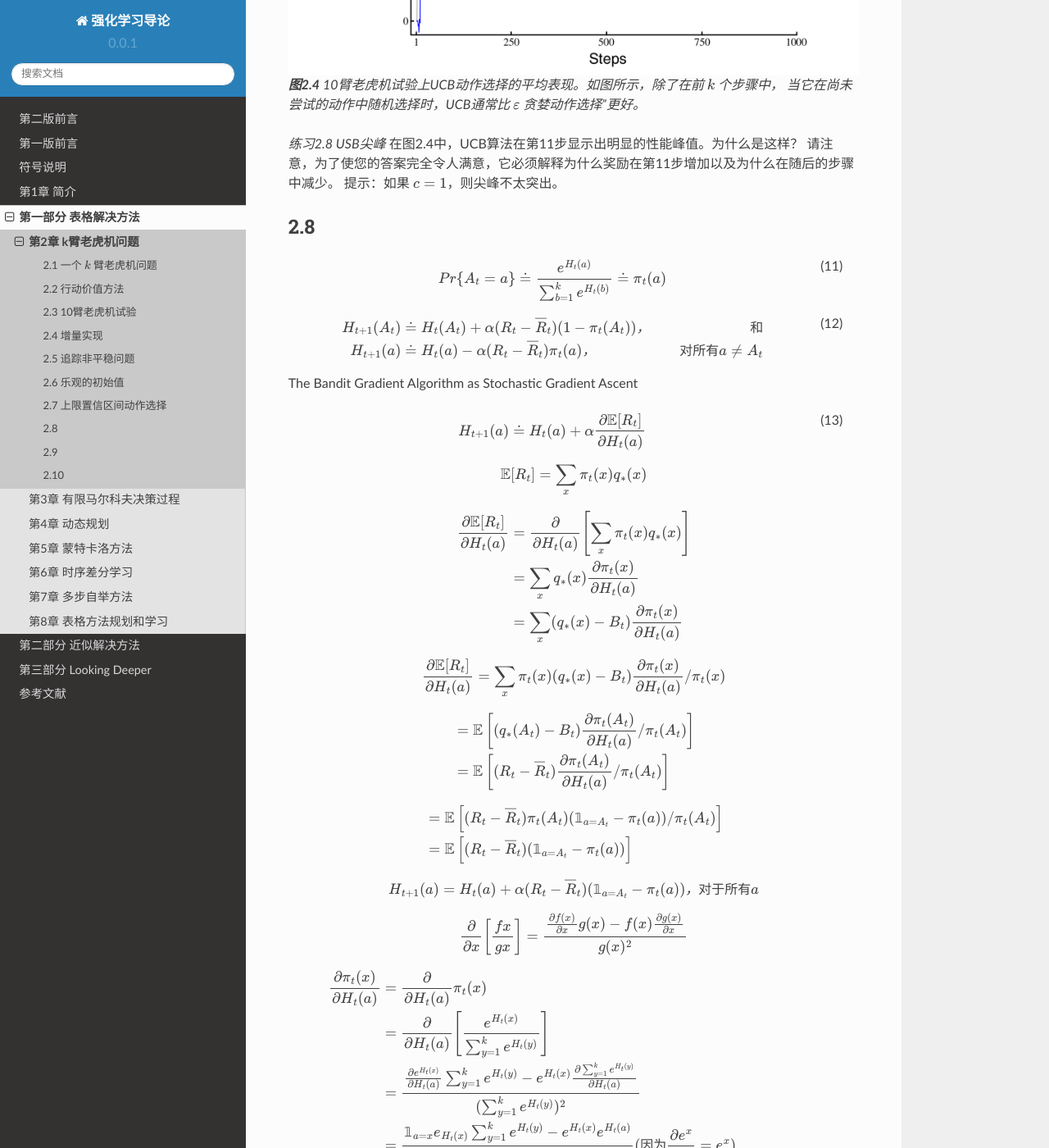
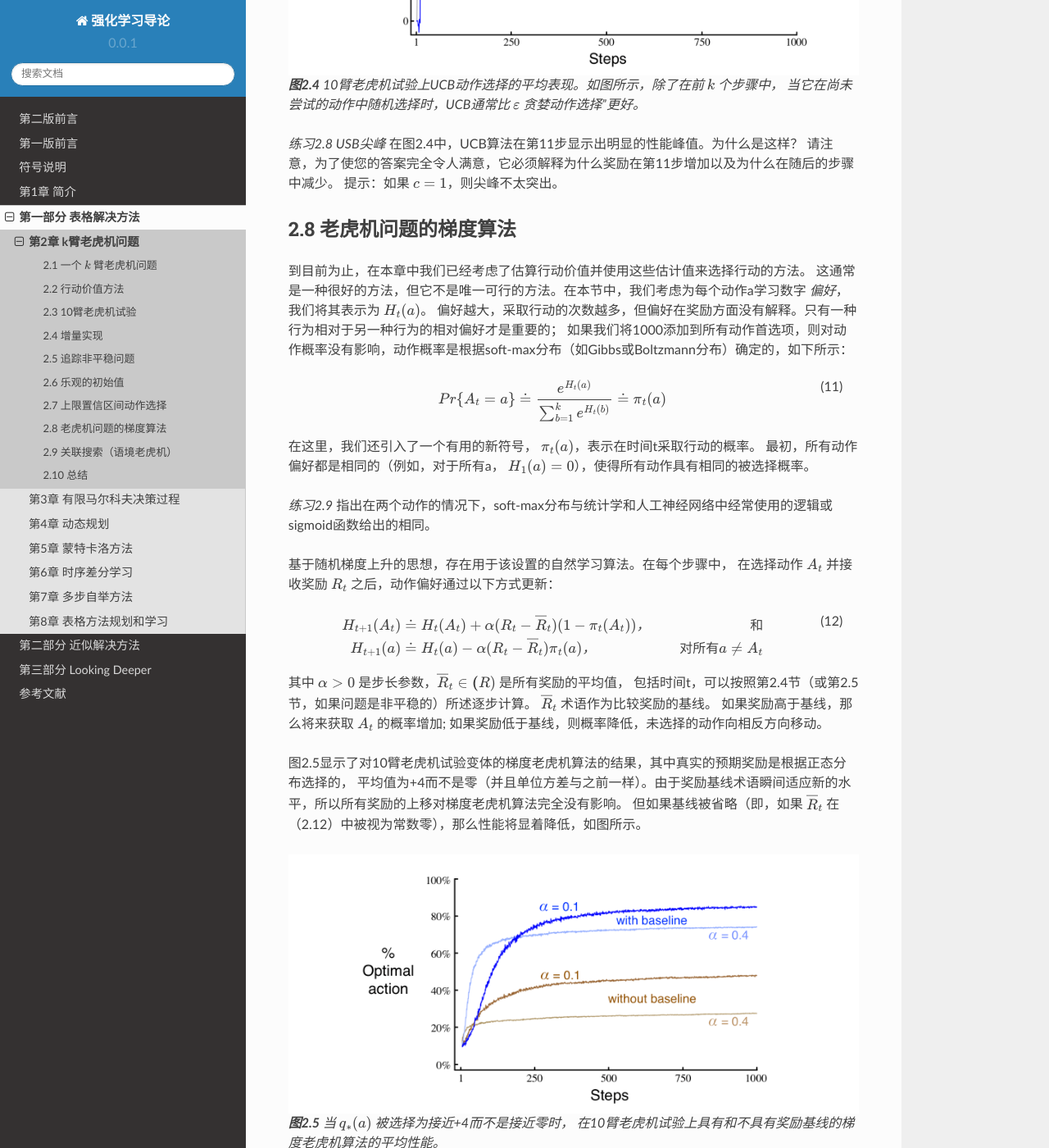
Before and after one commit to qiwihui/reinforcement-learning-an-introduction-chinese, a Sphinx documentation site: the page built from source/partI/chapter2/multi_arm_bandits.rst, in a window 1280 px wide and 1400 px high, scrolled down 9642 px. Shown: the whole window at 82% size. Built offline with Sphinx 7.4.7 and the Read the Docs theme 2.0.0, drawn with Linux system fonts in a browser that asks for light colours; some of the changed text lies outside the part shown.

Commit message:
docs: 2.9 关联搜索（语境老虎机）

```diff
--- a/source/partI/chapter2/multi_arm_bandits.rst
+++ b/source/partI/chapter2/multi_arm_bandits.rst
@@ -398,13 +398,26 @@
 请注意，为了使您的答案完全令人满意，它必须解释为什么奖励在第11步增加以及为什么在随后的步骤中减少。
 提示：如果 :math:`c=1`，则尖峰不太突出。
 
-2.8
-----
+2.8 老虎机问题的梯度算法
+------------------------
+
+到目前为止，在本章中我们已经考虑了估算行动价值并使用这些估计值来选择行动的方法。
+这通常是一种很好的方法，但它不是唯一可行的方法。在本节中，我们考虑为每个动作a学习数字 *偏好*，我们将其表示为 :math:`H_t(a)`。
+偏好越大，采取行动的次数越多，但偏好在奖励方面没有解释。只有一种行为相对于另一种行为的相对偏好才是重要的；
+如果我们将1000添加到所有动作首选项，则对动作概率没有影响，动作概率是根据soft-max分布（如Gibbs或Boltzmann分布）确定的，如下所示：
 
 .. math::
     :label: 2.11
 
     Pr\{A_t=a\} \doteq \frac{e^{H_t(a)}}{\sum_{b=1}^{k}e^{H_t(b)}} \doteq \pi_t(a)
+
+在这里，我们还引入了一个有用的新符号， :math:`\pi_t(a)`，表示在时间t采取行动的概率。
+最初，所有动作偏好都是相同的（例如，对于所有a， :math:`H_1(a)=0`），使得所有动作具有相同的被选择概率。
+
+*练习2.9* 指出在两个动作的情况下，soft-max分布与统计学和人工神经网络中经常使用的逻辑或sigmoid函数给出的相同。
+
+基于随机梯度上升的思想，存在用于该设置的自然学习算法。在每个步骤中，
+在选择动作 :math:`A_t` 并接收奖励 :math:`R_t` 之后，动作偏好通过以下方式更新：
 
 .. math::
     :label: 2.12
@@ -414,68 +427,106 @@
     H_{t+1}(a) &\doteq H_t(a) - \alpha(R_t-\overline{R}_t)\pi_t(a)，&对所有 a \ne A_t
     \end{align*}
 
-The Bandit Gradient Algorithm as Stochastic Gradient Ascent
+其中 :math:`\alpha>0` 是步长参数，:math:`\overline{R}_t \in \mathbb(R)` 是所有奖励的平均值，
+包括时间t，可以按照第2.4节（或第2.5节，如果问题是非平稳的）所述逐步计算。
+:math:`\overline{R}_t` 术语作为比较奖励的基线。
+如果奖励高于基线，那么将来获取 :math:`A_t` 的概率增加;
+如果奖励低于基线，则概率降低，未选择的动作向相反方向移动。
 
-.. math::
-    :label: 2.13
+图2.5显示了对10臂老虎机试验变体的梯度老虎机算法的结果，其中真实的预期奖励是根据正态分布选择的，
+平均值为+4而不是零（并且单位方差与之前一样）。由于奖励基线术语瞬间适应新的水平，所以所有奖励的上移对梯度老虎机算法完全没有影响。
+但如果基线被省略（即，如果 :math:`\overline{R}_t` 在（2.12）中被视为常数零），那么性能将显着降低，如图所示。
 
-    H_{t+1}(a) \doteq H_t(a) + \alpha\frac{\partial \mathbb{E}[R_t]}{\partial H_t(a)}
+.. _figure_2.5:
+.. figure:: images/figure-2.5.png
 
-.. math::
+    **图2.5** 当 :math:`q_*(a)` 被选择为接近+4而不是接近零时，
+    在10臂老虎机试验上具有和不具有奖励基线的梯度老虎机算法的平均性能。
 
-    \mathbb{E}[R_t] = \sum_{x}\pi_t(x)q_*(x)
+.. admonition:: 随机梯度上升的强盗梯度算法
+    :class: important
 
-.. math::
+    .. math::
+        :label: 2.13
 
-    \begin{align*}
-    \frac{\partial \mathbb{E}[R_t]}{\partial H_t(a)} &= \frac{\partial}{\partial H_t(a)}\left[\sum_{x}\pi_t(x)q_*(x)\right] \\
-    &= \sum_{x}q_*(x)\frac{\partial \pi_t(x)}{\partial H_t(a)} \\
-    &= \sum_{x}(q_*(x)-B_t)\frac{\partial \pi_t(x)}{\partial H_t(a)}
-    \end{align*}
+        H_{t+1}(a) \doteq H_t(a) + \alpha\frac{\partial \mathbb{E}[R_t]}{\partial H_t(a)}
 
-.. math::
+    .. math::
 
-    \frac{\partial \mathbb{E}[R_t]}{\partial H_t(a)} =
-        \sum_{x}\pi_t(x)(q_*(x)-B_t)\frac{\partial \pi_t(x)}{\partial H_t(a)}/\pi_t(x)
+        \mathbb{E}[R_t] = \sum_{x}\pi_t(x)q_*(x)
 
-.. math::
+    .. math::
 
-    \begin{align*}
-    &= \mathbb{E}\left[ (q_*(A_t)-B_t)\frac{\partial \pi_t(A_t)}{\partial H_t(a)}/\pi_t(A_t) \right] \\
-    &= \mathbb{E}\left[ (R_t-\overline{R}_t)\frac{\partial \pi_t(A_t)}{\partial H_t(a)}/\pi_t(A_t) \right]
-    \end{align*}
+        \begin{align*}
+        \frac{\partial \mathbb{E}[R_t]}{\partial H_t(a)} &= \frac{\partial}{\partial H_t(a)}\left[\sum_{x}\pi_t(x)q_*(x)\right] \\
+        &= \sum_{x}q_*(x)\frac{\partial \pi_t(x)}{\partial H_t(a)} \\
+        &= \sum_{x}(q_*(x)-B_t)\frac{\partial \pi_t(x)}{\partial H_t(a)}
+        \end{align*}
+
+    .. math::
+
+        \frac{\partial \mathbb{E}[R_t]}{\partial H_t(a)} =
+            \sum_{x}\pi_t(x)(q_*(x)-B_t)\frac{\partial \pi_t(x)}{\partial H_t(a)}/\pi_t(x)
+
+    .. math::
+
+        \begin{align*}
+        &= \mathbb{E}\left[ (q_*(A_t)-B_t)\frac{\partial \pi_t(A_t)}{\partial H_t(a)}/\pi_t(A_t) \right] \\
+        &= \mathbb{E}\left[ (R_t-\overline{R}_t)\frac{\partial \pi_t(A_t)}{\partial H_t(a)}/\pi_t(A_t) \right]
+        \end{align*}
 
 
-.. math::
+    .. math::
 
-    \begin{align*}
-    &= \mathbb{E}\left[ (R_t-\overline{R}_t) \pi_t(A_t) (\mathbb{1}_{a=A_t}-\pi_t(a))/\pi_t(A_t) \right] \\
-    &= \mathbb{E}\left[ (R_t-\overline{R}_t)(\mathbb{1}_{a=A_t}-\pi_t(a)) \right]
-    \end{align*}
+        \begin{align*}
+        &= \mathbb{E}\left[ (R_t-\overline{R}_t) \pi_t(A_t) (\mathbb{1}_{a=A_t}-\pi_t(a))/\pi_t(A_t) \right] \\
+        &= \mathbb{E}\left[ (R_t-\overline{R}_t)(\mathbb{1}_{a=A_t}-\pi_t(a)) \right]
+        \end{align*}
 
-.. math::
+    .. math::
 
-    H_{t+1}(a) = H_t(a) + \alpha(R_t-\overline{R}_t)(\mathbb{1}_{a=A_t}-\pi_t(a))，对于所有a
+        H_{t+1}(a) = H_t(a) + \alpha(R_t-\overline{R}_t)(\mathbb{1}_{a=A_t}-\pi_t(a))，对于所有a
 
-.. math::
+    .. math::
 
-    \frac{\partial}{\partial x} \left[ \frac{f{x}}{g{x}} \right] =
-        \frac{ \frac{\partial f(x)}{\partial x}g(x) - f(x)\frac{\partial g(x)}{\partial x}}{g(x)^2}
+        \frac{\partial}{\partial x} \left[ \frac{f{x}}{g{x}} \right] =
+            \frac{ \frac{\partial f(x)}{\partial x}g(x) - f(x)\frac{\partial g(x)}{\partial x}}{g(x)^2}
 
-.. math::
+    .. math::
 
-    \begin{align*}
-    \frac{\partial \pi_t(x)}{\partial H_t(a)} &= \frac{\partial}{\partial H_t(a)}\pi_t(x) \\
-    &= \frac{\partial}{\partial H_t(a)}\left[ \frac{e^{H_t(x)}}{\sum_{y=1}^{k}e^{H_t(y)}} \right] \\
-    &= \frac{ \frac{\partial e^{H_t(x)}}{\partial H_t(a)} \sum_{y=1}^{k}e^{H_t(y)} - e^{H_t(x)}\frac{\partial \sum_{y=1}^{k}e^{H_t(y)}}{\partial H_t(a)} }{(\sum_{y=1}^{k}e^{H_t(y)})^2} \\
-    &= \frac{ \mathbb{1}_{a=x}e_{H_t(x)}\sum_{y=1}^{k}e^{H_t(y)} - e^{H_t(x)}e^{H_t(a)} }{(\sum_{y=1}^{k}e^{H_t(y)})^2} (因为 \frac{\partial e^x}{\partial x}=e^x) \\
-    &= \frac{\mathbb{1}_{a=x}e_{H_t(x)}}{\sum_{y=1}^{k}e^{H_t(y)}} - \frac{e^{H_t(x)}e^{H_t(a)}}{(\sum_{y=1}^{k}e^{H_t(y)})^2} \\
-    &= \mathbb{1}_{a=x}\pi_t(x) - \pi_t(x)\pi_t(a) \\
-    &= \pi_t(x)(\mathbb{1}_{a=x} - \pi_t(a)) &Q.E.D.
-    \end{align*}
+        \begin{align*}
+        \frac{\partial \pi_t(x)}{\partial H_t(a)} &= \frac{\partial}{\partial H_t(a)}\pi_t(x) \\
+        &= \frac{\partial}{\partial H_t(a)}\left[ \frac{e^{H_t(x)}}{\sum_{y=1}^{k}e^{H_t(y)}} \right] \\
+        &= \frac{ \frac{\partial e^{H_t(x)}}{\partial H_t(a)} \sum_{y=1}^{k}e^{H_t(y)} - e^{H_t(x)}\frac{\partial \sum_{y=1}^{k}e^{H_t(y)}}{\partial H_t(a)} }{(\sum_{y=1}^{k}e^{H_t(y)})^2} \\
+        &= \frac{ \mathbb{1}_{a=x}e_{H_t(x)}\sum_{y=1}^{k}e^{H_t(y)} - e^{H_t(x)}e^{H_t(a)} }{(\sum_{y=1}^{k}e^{H_t(y)})^2} (因为 \frac{\partial e^x}{\partial x}=e^x) \\
+        &= \frac{\mathbb{1}_{a=x}e_{H_t(x)}}{\sum_{y=1}^{k}e^{H_t(y)}} - \frac{e^{H_t(x)}e^{H_t(a)}}{(\sum_{y=1}^{k}e^{H_t(y)})^2} \\
+        &= \mathbb{1}_{a=x}\pi_t(x) - \pi_t(x)\pi_t(a) \\
+        &= \pi_t(x)(\mathbb{1}_{a=x} - \pi_t(a)) &Q.E.D.
+        \end{align*}
 
-2.9
-----
+2.9 关联搜索（语境老虎机）
+--------------------------
 
-2.10
------
+到目前为止，在本章中我们只考虑了非关联性任务，即不需要将不同行为与不同情况联系起来的任务。
+在这些任务中，学习者要么在任务静止时尝试找到单个最佳动作，要么在任务非平稳时随着时间的推移而尝试跟踪最佳动作。
+但是，在一般的强化学习任务中，存在多种情况，目标是学习策略：从状态到在这些情况下最佳的行为的映射。
+为完整问题设置台阶，我们简要讨论非关联任务扩展到关联设置的最简单方法。
+
+举个例子，假设有几个不同的 :math:`k` 臂老虎机任务，并且在每一步中你都会随机对抗其中一个。
+因此，老虎机任务从一步到另一步随机变化。这在你看来是一个单一的，非平稳的 :math:`k` 臂老虎机任务，
+其真实动作值从一步到另一步随机变化。您可以尝试使用本章中描述的可以处理非平稳性的方法之一，
+但除非真实的操作值变化缓慢，否则这些方法将无法正常工作。
+但是，现在假设，当为您选择老虎机任务时，您将获得一些关于其身份的独特线索（但不是其动作价值）。
+也许你正面临一个真正的老虎机，它改变它的显示颜色来改变了它的动作价值。
+现在，您可以学习一项策略，将每个任务与你看到的颜色相关联，并在面对该任务时采取最佳操作。
+例如，如果是红色，选择第1个摇臂；如果是绿色，选择第2个摇臂。
+在没有任何区分一个老虎机任务的信息的情况下，通过正确的策略，你通常可以做得更好。
+
+这是一个关联搜索任务的示例，因为它涉及试错学习以搜索最佳操作，以及这些操作与它们最佳的情况的关联。
+关联搜索任务现在通常在文献中被称为语境老虎机。联合搜索任务介于 :math:`k` 臂老虎机问题和完全强化学习问题之间。
+它们就像完整的强化学习问题，因为它们涉及学习策略，但就像我们的 :math:`k` 臂老虎机问题的版本一样，每个动作只能立即得到奖励。
+如果允许行动来影响下一个情况以及奖励，那么我们就会有完整的强化学习问题。
+我们将在下一章中提出这个问题，并在本书的其余部分考虑它的影响。
+
+2.10 总结
+------------
```
Also changed, not shown: source/partI/chapter2/images/figure-2.5.png (added).
